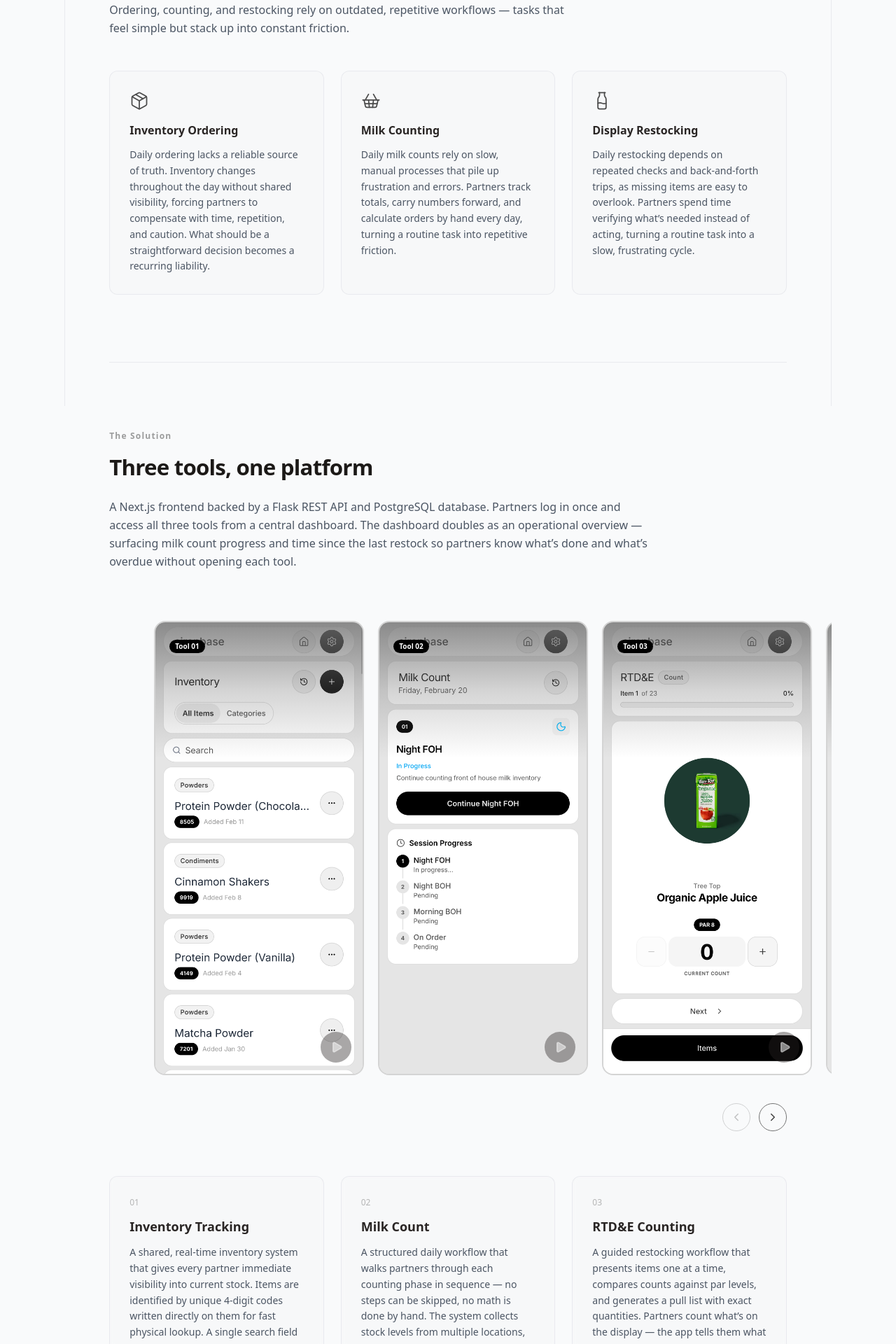
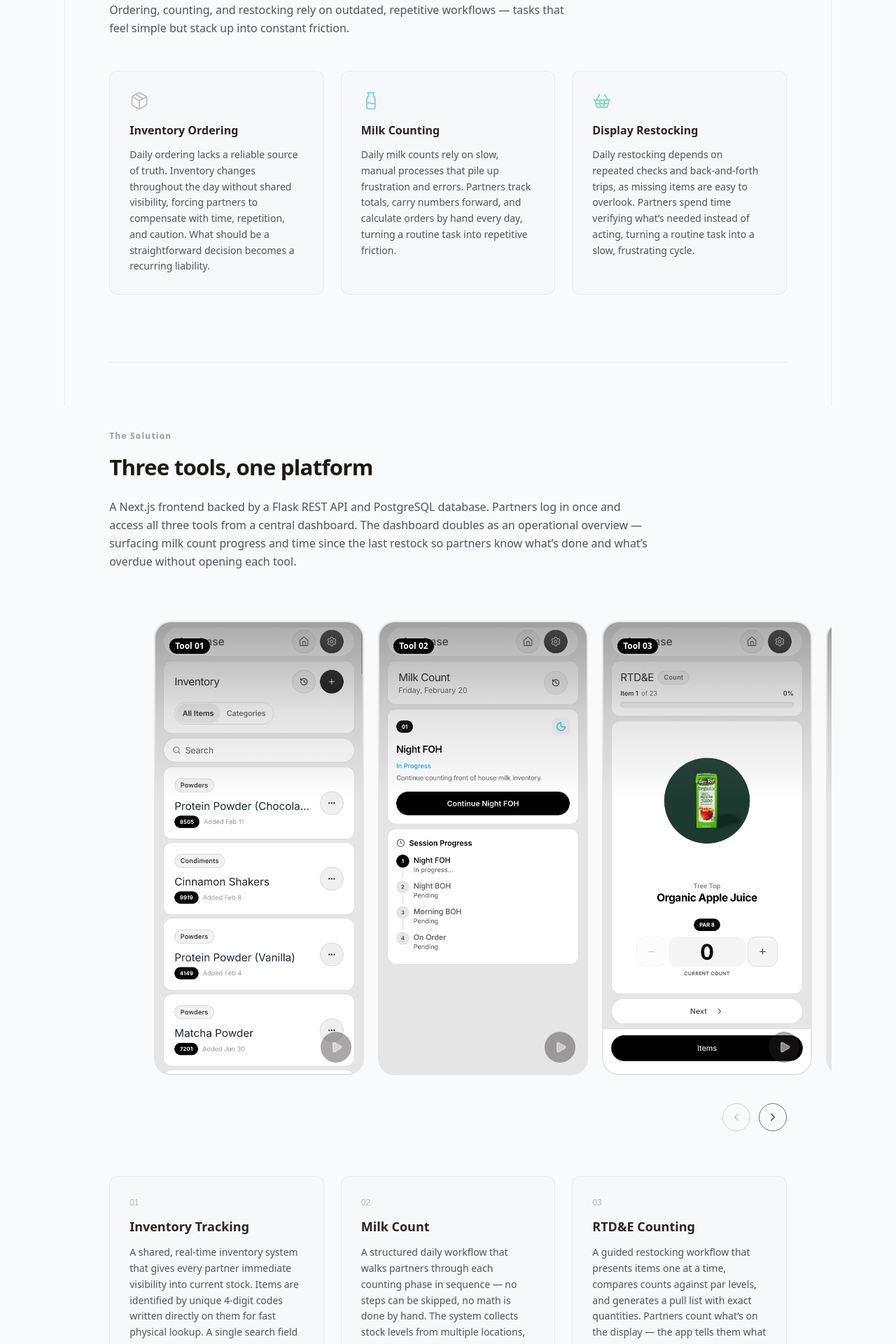
Before and after one commit to johnjohnpenafiel/Portfolio, a Next.js app: page /projects/sirenbase in a window 1280 px wide. Shown: the part 1020-2940 px from the top of the page at 70% size. Built offline with nearby package versions, Linux system fonts and the light colour scheme; a web font is replaced by a local one.

Commit message:
Polish solution section cards and problem icon styling
Co-Authored-By: Claude Opus 4.6 <noreply@anthropic.com>

```diff
--- a/app/projects/sirenbase/components/SolutionSection.tsx
+++ b/app/projects/sirenbase/components/SolutionSection.tsx
@@ -44,7 +44,7 @@ const SolutionSection = () => {
               }`}
               style={{ transitionDelay: `${i * 150}ms` }}
             >
-              <p className="text-xm text-neutral-500/50 dark:text-neutral-400/50 mb-3">
+              <p className="text-xm font-zcool text-neutral-500/50 dark:text-neutral-400/50 mb-3">
                 {tool.number}
               </p>
               <h3 className="text-lg font-semibold text-stone-800 dark:text-neutral-200 mb-3">
--- a/app/projects/sirenbase/components/VideoDemoCarousel.tsx
+++ b/app/projects/sirenbase/components/VideoDemoCarousel.tsx
@@ -72,13 +72,13 @@ const VideoDemoCarousel = ({ cards }: VideoDemoCarouselProps) => {
             }`}
             style={{ transitionDelay: `${i * 250}ms` }}
           >
-            <div className="relative w-full h-full rounded-2xl overflow-hidden border-2 border-neutral-300 dark:border-neutral-500 bg-neutral-100 dark:bg-[#1B1212]/60 transition-transform duration-300 ease-in-out hover:scale-[1.02]">
+            <div className="relative w-full h-full rounded-3xl overflow-hidden border-2 border-neutral-200 dark:border-neutral-500 bg-neutral-100 dark:bg-[#1B1212]/60 transition-transform duration-300 ease-in-out hover:scale-[1.02]">
             {/* Gradient overlay for text readability */}
-            <div className="absolute inset-x-0 top-0 h-[30%] bg-gradient-to-b from-neutral-500/80 via-neutral-500/30 to-transparent dark:from-neutral-700/90 dark:via-neutral-700/30 dark:to-transparent pointer-events-none z-10" />
+            <div className="absolute inset-x-0 top-0 h-[40%] bg-gradient-to-b from-neutral-500/60 via-neutral-500/20 to-transparent dark:from-neutral-600/65 dark:via-neutral-600/20 dark:to-transparent pointer-events-none z-10" />
 
             {/* Text overlay at top */}
             <div className="absolute top-0 left-0 right-0 p-5 z-20">
-              <span className="inline-block text-[10px] font-semibold text-white mb-2 bg-black rounded-full px-2 py-0.5">
+              <span className="inline-block text-xm font-semibold text-white mb-2 bg-black rounded-full px-2 py-0.5 shadow-[0_0_16px_rgba(200,200,200,0.5)]">
                 {card.eyebrow}
               </span>
             </div>
--- a/app/projects/sirenbase/data/sirenbaseData.tsx
+++ b/app/projects/sirenbase/data/sirenbaseData.tsx
@@ -71,17 +71,17 @@ export const problemIntro =
 
 export const problemCards: ProblemCard[] = [
   {
-    icon: <Package size={28} strokeWidth={1.5} />,
+    icon: <Package size={28} strokeWidth={1.5} className="text-stone-400" />,
     title: "Inventory Ordering",
     body: "Daily ordering lacks a reliable source of truth. Inventory changes throughout the day without shared visibility, forcing partners to compensate with time, repetition, and caution. What should be a straightforward decision becomes a recurring liability.",
   },
   {
-    icon: <ShoppingBasket size={28} strokeWidth={1.5} />,
+    icon: <Milk size={28} strokeWidth={1.5} className="text-sky-400" />,
     title: "Milk Counting",
     body: "Daily milk counts rely on slow, manual processes that pile up frustration and errors. Partners track totals, carry numbers forward, and calculate orders by hand every day, turning a routine task into repetitive friction.",
   },
   {
-    icon: <Milk size={28} strokeWidth={1.5} />,
+    icon: <ShoppingBasket size={28} strokeWidth={1.5} className="text-emerald-400" />,
     title: "Display Restocking",
     body: "Daily restocking depends on repeated checks and back-and-forth trips, as missing items are easy to overlook. Partners spend time verifying what\u2019s needed instead of acting, turning a routine task into a slow, frustrating cycle.",
   },
```
